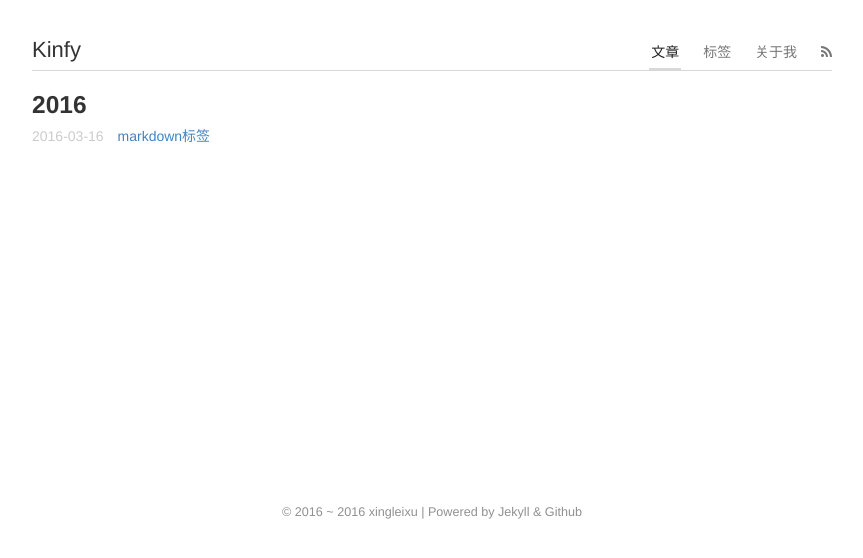
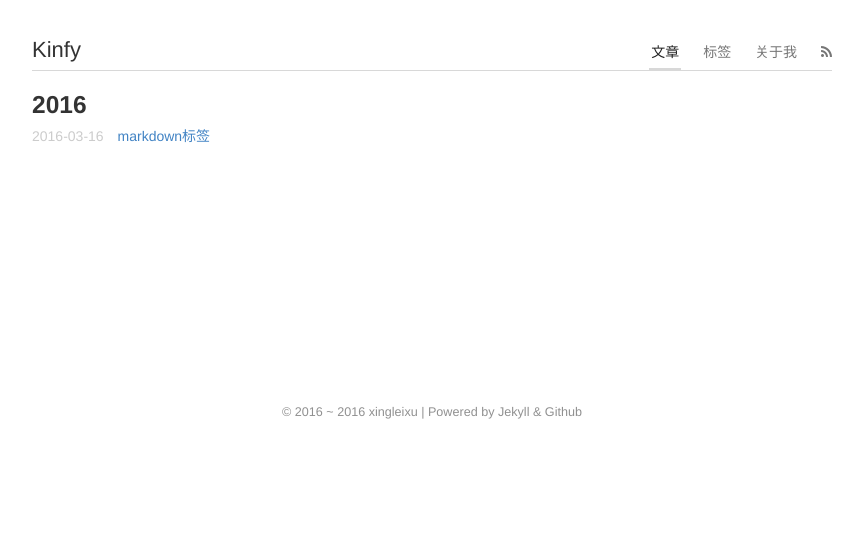
Before and after one commit to xingleixu/blog, a Jekyll site: the page built from index.html, in a window 1280 px wide. Shown: the top 558 px of the page, without its empty margins (208-1071 px from the left). Built offline with Jekyll 4.4.1, drawn with Linux system fonts in a browser that asks for light colours; nearby versions of some CDN libraries.

```diff
--- a/static/css/style.css
+++ b/static/css/style.css
@@ -13,7 +13,7 @@
     margin: .5em auto;
 }
 article{
-	min-height:400px;
+	min-height:300px;
 }
 ul,ol {
   padding: 0;
```
